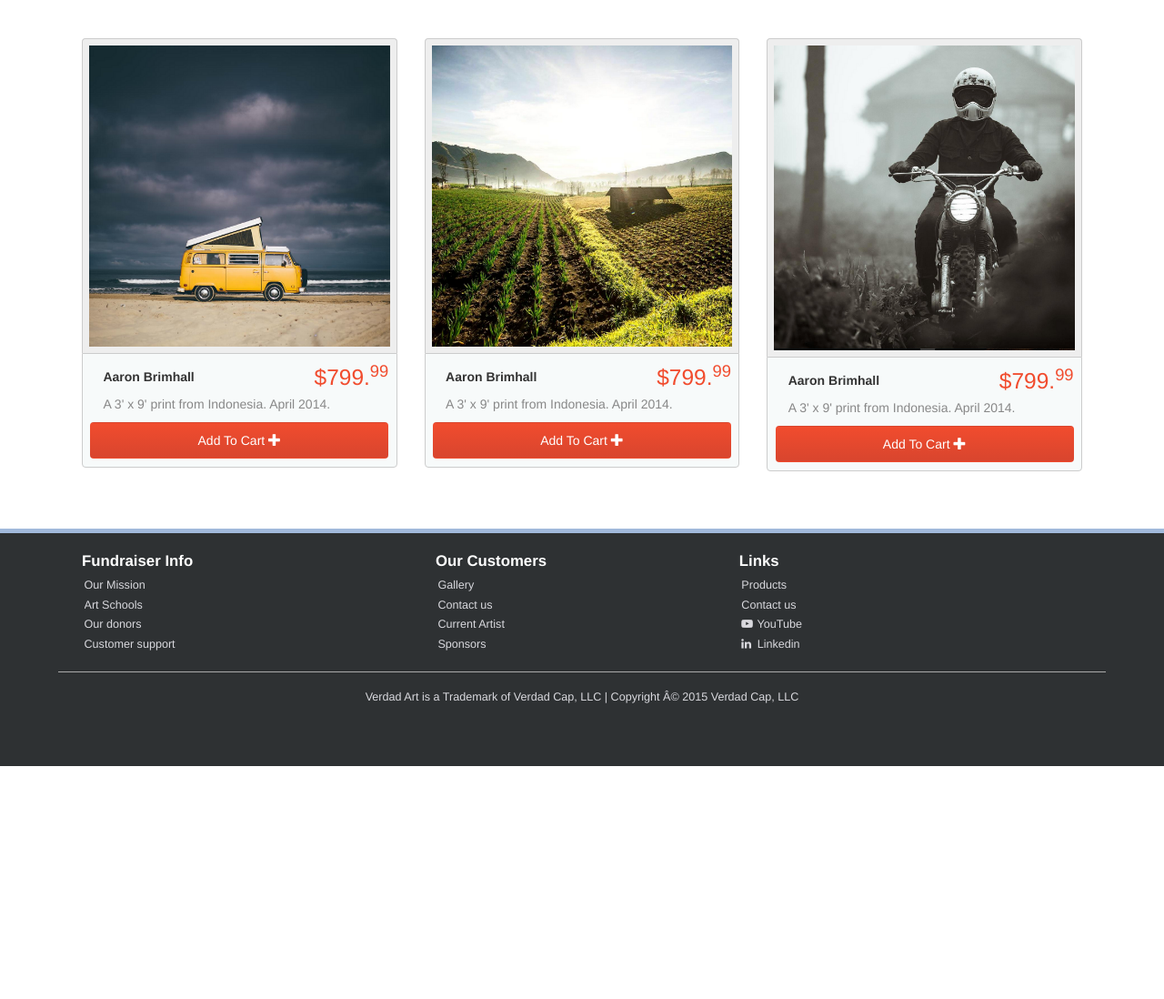
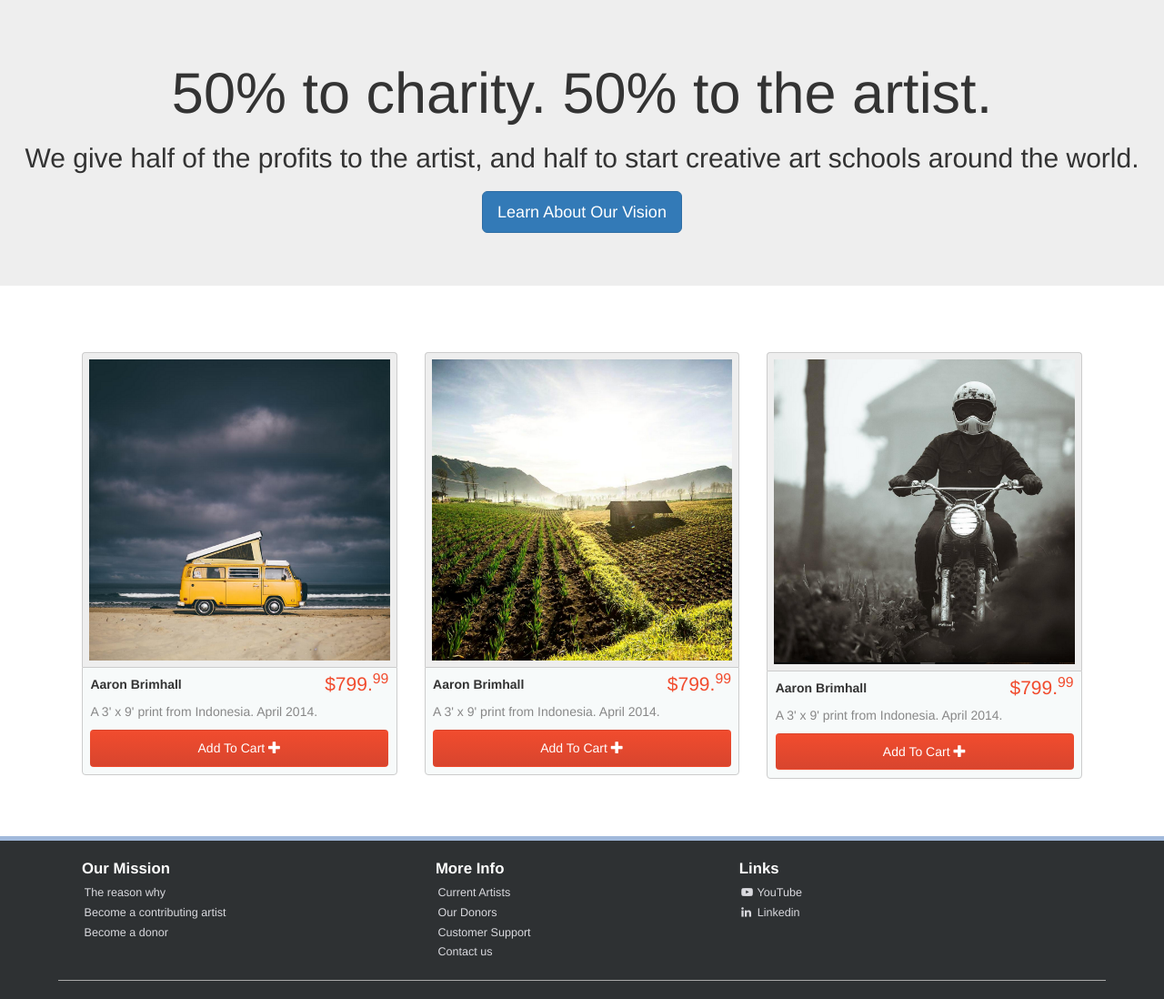
Before and after one commit to kollynlund/rosoart, a PHP site: page / in a window 1280 px wide. Shown: the part 60-1158 px from the top of the page at 91% size. Before the commit the page ends 902 px from the top, so only its background shows below. Run offline with PHP 8.4, Linux system fonts and the light colour scheme; some libraries are stand-ins or nearby versions.

Commit message:
added a jumbotron. still needs CSS work

```diff
--- a/index.html
+++ b/index.html
@@ -25,9 +25,17 @@
 			</li>
 			<div class="clearfix"></div>
 	</header>
-
+<div class="jumbotron">
+  <h1>50% to charity. 50% to the artist.</h1>
+  <h2>We give half of the profits to the artist, and half to start creative art schools around the world.</h2>
+  <h2><button type="button" class="btn btn-primary btn-lg">Learn About Our Vision</button></h2>
+</div>
 
 <div class="wrapper">
+
+	<div class="col-sm-12 product-container">
+
+	</div>
 
 	<div class="row" id="imageGallery">
 
@@ -42,9 +50,12 @@
 
 			<div class="product-main">
 				<div class="product-info">
-					<p class="artist-name">Aaron Brimhall</p><span class="price">$799.<sup>99</sup></span>
+					<div class="top-line">
+						<p class="artist-name">Aaron Brimhall</p>
+						<div class="price">$799.<sup>99</sup></div>
+						<div class="clearfix"></div>
+					</div>
 					<p class="description">A 3' x 9' print from Indonesia. April 2014. </p>
-
 					<button type="submit" class="btn" id="btn-add-to-cart-mobile" >Add To Cart <span class="glyphicon glyphicon-plus"></span></button>
 
 				</div>
@@ -119,26 +130,25 @@
 <div class="footer-wrapper">
     <div class="footer">
     	<div class="column-left footer-column">
-			<h3 class="footer-title">Fundraiser Info</h3>
-			<p><a href="index.php">Our Mission</a></p>
-			<p><a href="index.php">Art Schools</a></p>
-			<p><a href="index.php">Our donors</a></p>
-			<p><a href="index.php">Customer support</a></p>
+			<h3 class="footer-title">Our Mission</h3>
+			<p><a href="index.php">The reason why</a></p>
+			<p><a href="index.php">Become a contributing artist</a></p>
+			<p><a href="index.php">Become a donor</a></p>
+			<p><a href="index.php"></a></p>
 		</div>
 
 		<div class="column-center footer-column">
-			<h3 class="footer-title">Our Customers</h3>
-			<p><a href="index.php">Gallery</a></p>
+			<h3 class="footer-title">More Info</h3>
+			<p><a href="index.php">Current Artists</a></p>
+			<p><a href="index.php">Our Donors</a></p>
+			<p><a href="index.php">Customer Support</a></p>
 			<p><a href="index.php">Contact us</a></p>
-			<p><a href="index.php">Current Artist</a></p>
-			<p><a href="index.php">Sponsors</a></p>
+
 		</div>
 
 
 		<div class="column-right footer-column">
 			<h3 class="footer-title">Links</h3>
-			<p><a href="contact.php">Products</a></p>
-			<p><a href="resources.php">Contact us</a></p>
 			<p><a href="https://www.youtube.com/user/fireboxstove"><i class="fa fa-youtube-play"></i> YouTube</a></p>
 			<p><a href="https://www.linkedin.com/pub/byu-technology-transfer/82/48b/a97"><i class="fa fa-linkedin"></i> Linkedin</a></p>
 		</div>
--- a/sass/_header.scss
+++ b/sass/_header.scss
@@ -104,3 +104,9 @@ header {
     }
 
 }
+
+.btn-group-jumbotron {
+    margin-left: 30%;
+    margin-right: auto;
+    display: block;
+}
--- a/sass/_product.scss
+++ b/sass/_product.scss
@@ -95,9 +95,10 @@
 }
 
 .price {
-	display: inline;
+	display: inline-block;
+	margin-top: -5px;
 	padding-left: .5em;
-	font-size: 1.75em;
+	font-size: 1.5em;
 	float: right;
     font-weight: 300;
     color: #f14c2e;
@@ -211,7 +212,6 @@
 .description {
 	margin-top: 0em;
 	width: 100%;
-	padding: 0 0 0 1em;
 	margin-right: 0px;
 	display: inline-block;
 	color: #888;
@@ -219,8 +219,6 @@
 
 .artist-name {
 	margin-top: 0em;
-	width: 66%;
-	padding: .5em 0 0 1em;
 	margin-right: 0px;
 	display: inline-block;
 	font-weight: bold;
--- a/sass/main.css
+++ b/sass/main.css
@@ -86,6 +86,11 @@ header {
       .primary-menu-link a:hover {
         background-color: transparent;
         color: white; } }
+
+.btn-group-jumbotron {
+  margin-left: 30%;
+  margin-right: auto;
+  display: block; }
 
 .footer-wrapper {
   background: #0A497F;
@@ -355,9 +360,10 @@ form {
       width: 100%; } }
 
 .price {
-  display: inline;
+  display: inline-block;
+  margin-top: -5px;
   padding-left: .5em;
-  font-size: 1.75em;
+  font-size: 1.5em;
   float: right;
   font-weight: 300;
   color: #f14c2e; }
@@ -442,15 +448,12 @@ form {
 .description {
   margin-top: 0em;
   width: 100%;
-  padding: 0 0 0 1em;
   margin-right: 0px;
   display: inline-block;
   color: #888; }
 
 .artist-name {
   margin-top: 0em;
-  width: 66%;
-  padding: .5em 0 0 1em;
   margin-right: 0px;
   display: inline-block;
   font-weight: bold; }
@@ -485,6 +488,9 @@ h1 {
   color: #0f2105;
   text-align: center;
   margin-top: 5em; }
+
+h2 {
+  text-align: center; }
 
 .page-title {
   margin-top: 0em;
--- a/sass/main.scss
+++ b/sass/main.scss
@@ -26,6 +26,10 @@ h1 {
 	color: #0f2105;
 	text-align: center;
 	margin-top: 5em;
+}
+
+h2 {
+	text-align: center;
 }
 
 .page-title {
```
Also changed, not shown: 1 other file.
